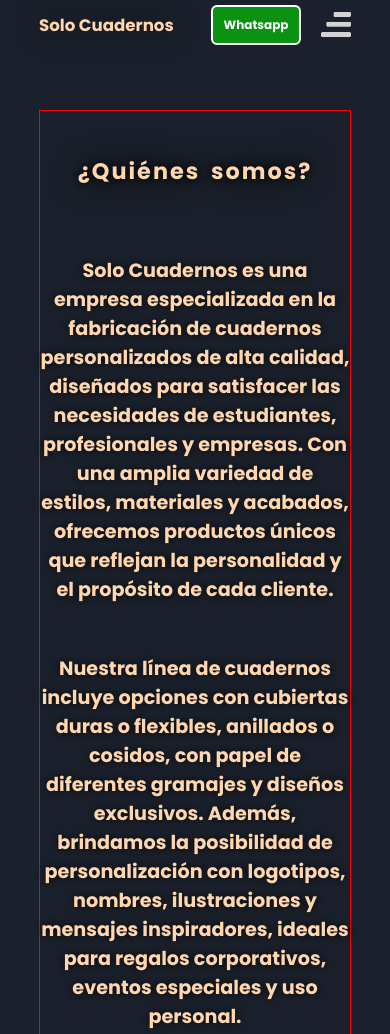
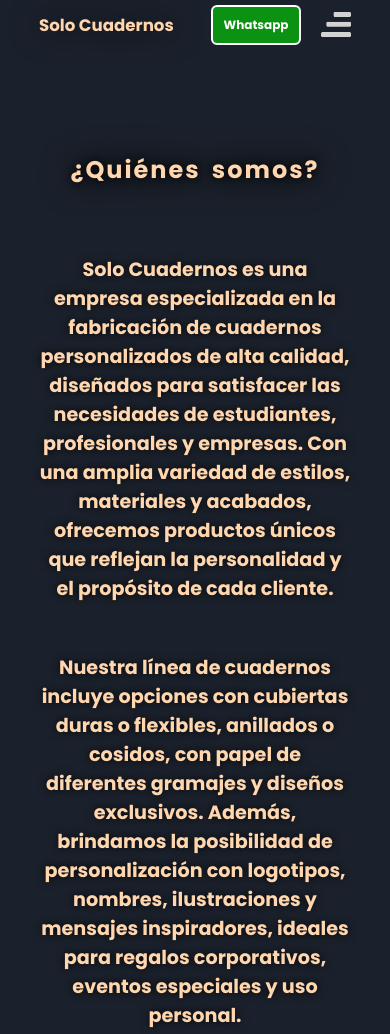
Before and after one commit to TomyV18/test33, a plain HTML site: page quienessomos.html in a window 390 px wide. Shown: the top 1034 px of the page. Drawn offline with nearby package versions, Linux system fonts and the light colour scheme; a web font is replaced by a local one.

Commit message:
Add files via upload

```diff
--- a/Quienessomos.css
+++ b/Quienessomos.css
@@ -601,7 +601,7 @@ h2:nth-of-type(8), p:nth-of-type(8) {
         max-width: 100vw;
     }
     .bottom-middle h1 {
-        font-size: 1.4em !important;
+        font-size: 1.5rem !important;
         color: #ffd6ae;
         text-align: center;
         font-weight: bold;
@@ -691,6 +691,5 @@ h2:nth-of-type(8), p:nth-of-type(8) {
         display: flex;
         justify-content: center; /* Centra el contenido horizontalmente */
         flex-direction: column; /* Apila los elementos en columna */
-        border: 1px solid red;
     }
 }
```
